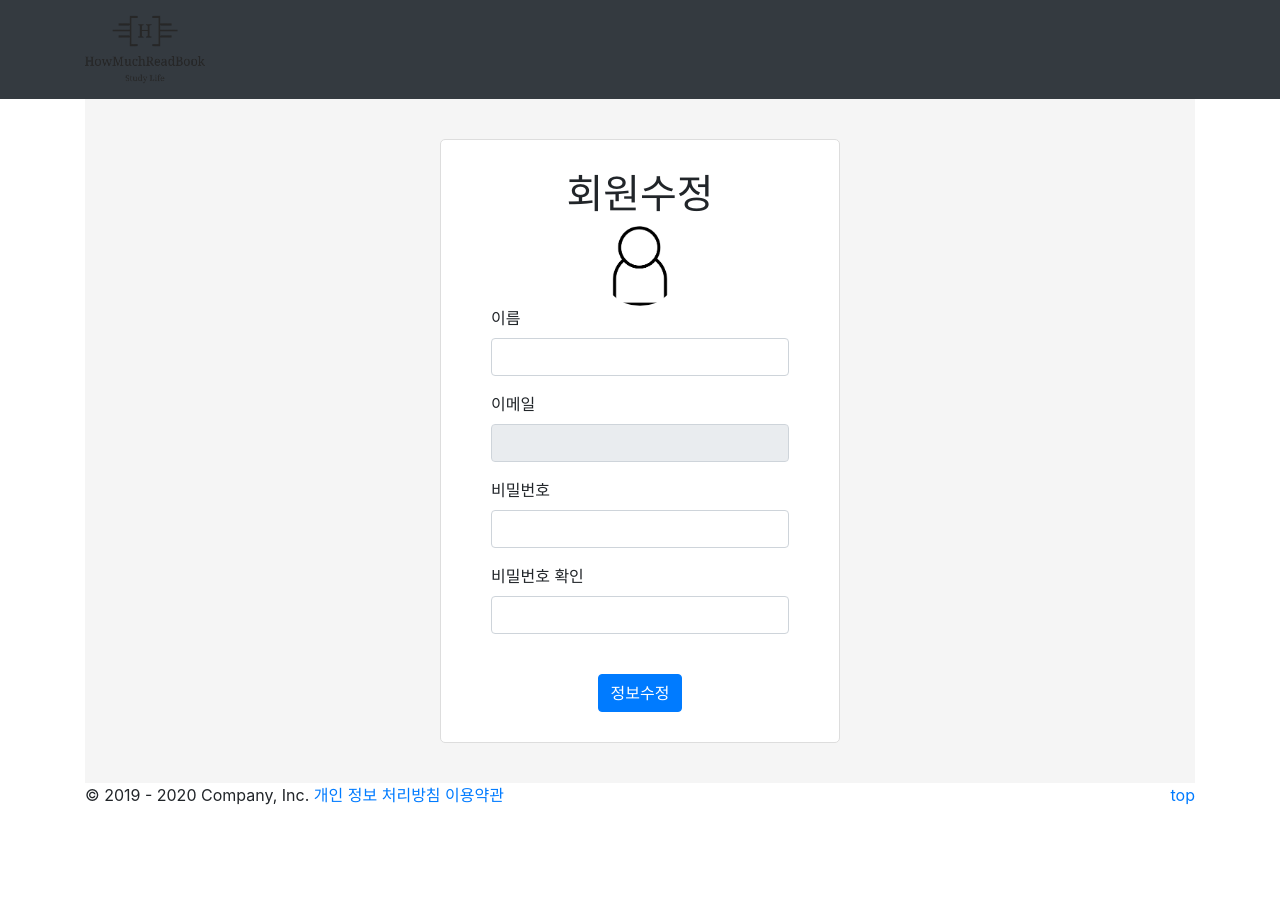
After one commit to tmd9936/ys-flask-project, a Flask app: page /member/modify in a window 1280 px wide. The commit adds this page. Run offline with Flask 2, Linux system fonts and the light colour scheme; some libraries are stand-ins or nearby versions.

Commit message:
회원정보수정

```diff
--- a/project/members/routes.py
+++ b/project/members/routes.py
@@ -81,6 +81,42 @@ def member_login():
         return render_template("member/login.html", title="로그인")
 
 
+@members_blueprint.route("/modify", methods=["GET","POST"])
+def member_modify():
+    if request.method == "post":
+        name = request.form.get('name')
+        pw = request.form.get('pw')
+        pw2 = request.form.get('pw2')
+
+        if name == "" or pw == "" or pw2 == "":
+            flash("빈 값이 있습니다.")
+            return render_template("member/modify.html", title="회원수정")
+
+        if pw != pw2:
+            flash("비밀번호가 다릅니다.")
+            return render_template("member/modify.html", title="회원수정")
+
+        if session["email"] == None or session["email"] == "":
+            flash("로그인 하세요")
+            return redirect(url_for("member.member_login"))
+
+        members = mongo.db.members
+        members.update_one({"_id":session["id"]},
+                            {"$set":
+                                {
+                                    "name":name,
+                                    "pw":pw
+                                }
+                            })
+
+        return render_template("member/modify.html", title="회원수정")
+
+    else:
+        return render_template("member/modify.html",title="회원수정")
+
+
+
+
 @members_blueprint.route("/logout", methods=['GET'])
 def logout():
     session.clear()
--- a/project/static/css/signin.css
+++ b/project/static/css/signin.css
@@ -53,3 +53,19 @@ div.login-form, div.join-form {
   border-top-left-radius: 0;
   border-top-right-radius: 0;
 }
+
+.profil-image {
+  height: 80px;
+  width: 80px;
+  border-radius: 50%;
+  background-size: 24px 24px;
+}
+.profil-image-div {
+  width: 100%;
+  align-items: center;
+  text-align: center;
+}
+
+.profil-image:hover{
+  cursor: pointer;
+}
--- /dev/null
+++ b/project/templates/member/modify.html
@@ -0,0 +1,64 @@
+{% extends "base.html" %}
+{% block content %}
+
+{% with messages = get_flashed_messages() %}
+{% if messages %}
+    <script>
+        alert("{{messages[-1]}}");
+    </script>
+{% endif %}
+{% endwith %}
+<link rel="stylesheet" href="{{url_for('static', filename='css/signin.css')}}">
+<script>
+    function join_chk_form()
+    {
+        if($.trim($("#name").val()) == ""){
+            alert("이름을 입력하세요.");
+            $("#name").focus();
+            return false;
+        }
+        if($.trim($("#pw").val()) == ""){
+            alert("비밀번호를 입력하세요.");
+            $("#pw").focus();
+            return false;
+        }
+        if($.trim($("#pw2").val()) == ""){
+            alert("비밀번호를 입력하세요.");
+            $("#pw2").focus();
+            return false;
+        }
+        if($.trim($("#pw").val()) != $.trim($("#pw2").val())){
+            alert("비밀번호가 일치하지 않습니다.")
+            $("#pw2").select().focus();
+            return false;
+        }
+    }
+</script>
+
+<div class="join-form">
+    <form class="form-join" action="{{url_for('member.member_modify')}}" method="POST" name="form" onsubmit="return join_chk_form()">
+        <h1 class="text-center">회원수정</h1>
+        <div class="profil-image-div">
+            <img class="profil-image" src="{{url_for('static', filename='images/man.png')}}" alt="">
+        </div>
+        <div class="form-group">
+            <label for="name">이름</label>
+            <input class="form-control" type="text" name="name" id="name" value="{{session['name']}}">
+        </div>
+        <div class="form-group">
+            <label for="email">이메일</label>
+            <input class="form-control" type="text" name="email" id="email" value="{{session['email']}}" readonly>
+        </div>
+        <div class="form-group">
+            <label for="pw">비밀번호</label>
+            <input class="form-control" type="password" name="pw" id="pw">
+        </div>
+        <div class="form-group">
+            <label for="pw2">비밀번호 확인</label>
+            <input class="form-control" type="password" name="pw2" id="pw2">
+        </div>
+        <br>
+        <div class="text-center"><input type="submit" value="정보수정" class="btn btn-primary"></div>
+    </form>
+</div>
+{% endblock content %}
--- a/project/templates/nav.html
+++ b/project/templates/nav.html
@@ -32,7 +32,7 @@
             <a class="nav-link dropdown-toggle" href="#" id="dropdown07XL" data-toggle="dropdown" aria-expanded="false">사용자</a>
             <div class="dropdown-menu" aria-labelledby="dropdown07XL">
               {% if session["id"] %}
-                <a class="dropdown-item" href="#">나의 프로필</a>
+                <a class="dropdown-item" href="{{url_for('member.member_modify')}}">나의 프로필</a>
                 <div class="dropdown-divider"></div>
                 <a class="dropdown-item" href="{{url_for('member.logout')}}">로그아웃</a>
               {% else %}
```
Also changed, not shown: project/static/images/man.png (added).
